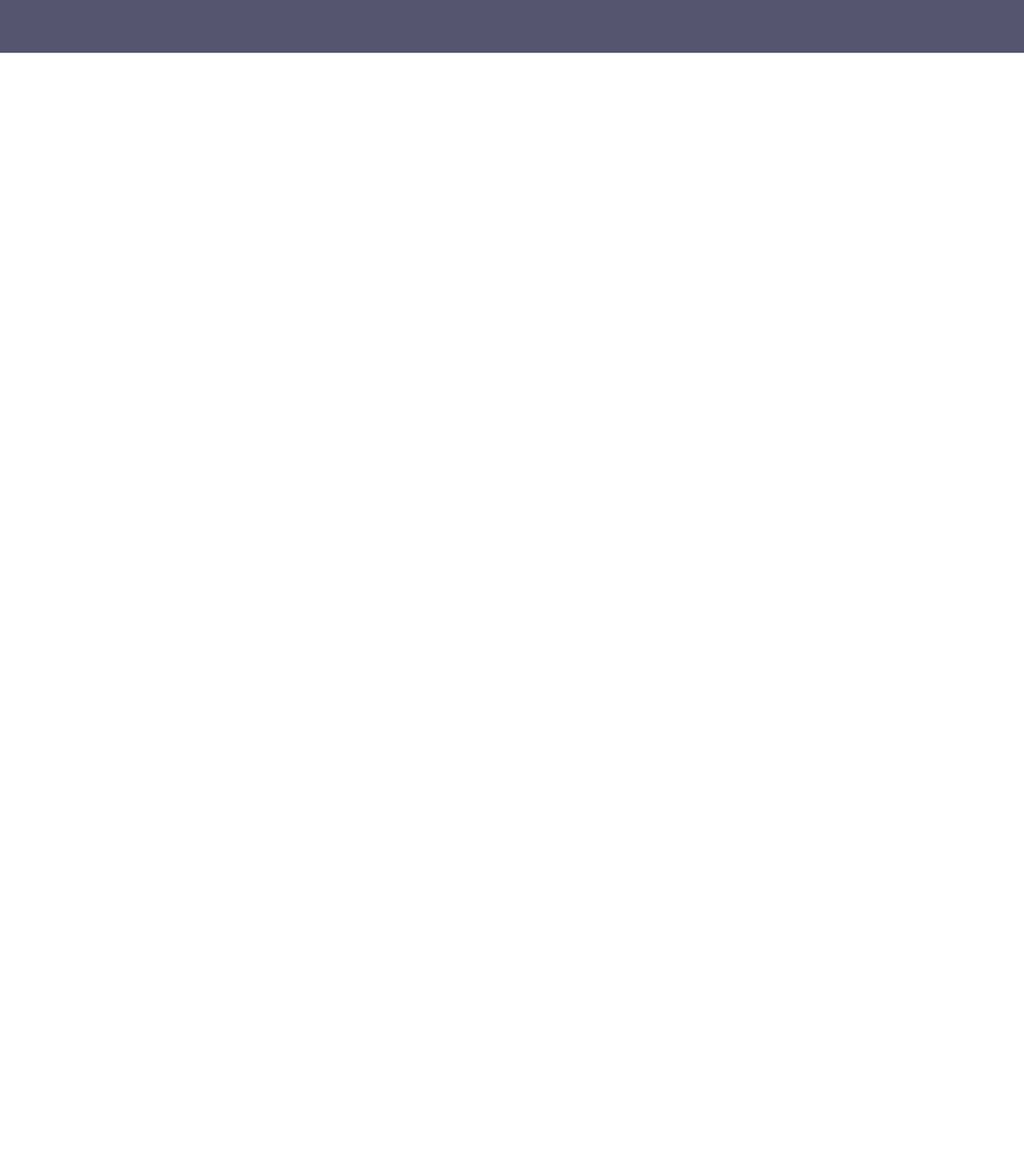
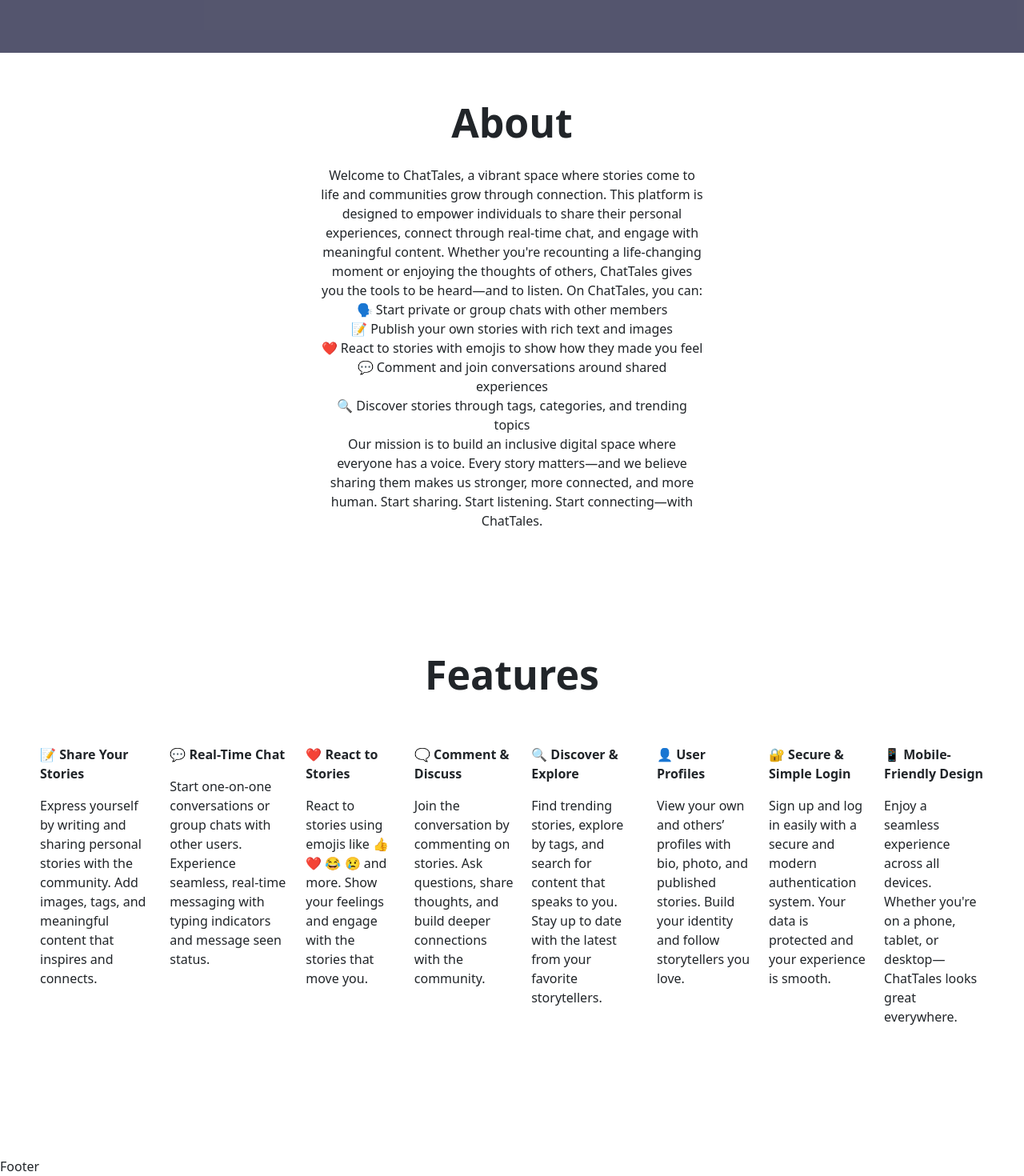
Before and after one commit to abdelaaziz11/ScribeHub, a React (Create React App) app in the folder client/: page / in a window 1280 px wide. Shown: the part 726-2196 px from the top of the page at 80% size. Before the commit the page ends 800 px from the top, so only its background shows below. Built offline with nearby package versions, Linux system fonts and the light colour scheme.

Commit message:
build my home page design

```diff
--- a/client/public/index.html
+++ b/client/public/index.html
@@ -24,7 +24,7 @@
       work correctly both with client-side routing and a non-root public URL.
       Learn how to configure a non-root public URL by running `npm run build`.
     -->
-    <title>Scribe Hub</title>
+    <title>ChatTales</title>
   </head>
   <body>
     <noscript>You need to enable JavaScript to run this app.</noscript>
--- a/client/src/App.js
+++ b/client/src/App.js
@@ -1,12 +1,14 @@
 import './App.css';
 import Navbar from './Components/Navbar/Navbar'
 import Home from './Components/Home/Home'
+import Footer from './Components/Footer/Footer'
 
 function App() {
   return (
     <div className="App">
       <Navbar/>
       <Home/>
+      <Footer/>
     </div>
   );
 }
--- /dev/null
+++ b/client/src/Components/Footer/Footer.js
@@ -0,0 +1,10 @@
+import React from 'react'
+import './Footer.css'
+
+const Footer = () => {
+  return (
+    <div>Footer</div>
+  )
+}
+
+export default Footer
--- a/client/src/Components/Home/Home.css
+++ b/client/src/Components/Home/Home.css
@@ -12,6 +12,8 @@
     background-color: blue;
 } */
 
+/* HERO ---------- */
+
 .home_hero {
     height: 92vh;
     background-color: rgba(67, 68, 95, 0.906);
@@ -21,6 +23,7 @@
 }
 .left_hero {
     color: #fff;
+    width: 500px;
 }
 .right_hero {
     height: 60vh;
@@ -29,3 +32,45 @@
     background-repeat: no-repeat;
     background-size: cover;
 }
+
+/* ABOUT ---------- */
+
+.about {
+    height: 80vh;
+    margin: 50px 400px;
+}
+.about .heading {
+    margin-top: 30px;
+    display: flex;
+    justify-content: center;
+    font-size: 50px;
+    font-weight: 800;
+}
+.about .about-paragraph {
+    display: flex;
+    justify-content: center;
+    text-align: center;
+}
+
+
+/* FEATURES ---------- */
+.features-section{
+    height: 80vh;
+}
+.features-section .heading {
+    margin-top: 30px;
+    display: flex;
+    justify-content: center;
+    font-size: 50px;
+    font-weight: 800;
+}
+
+.features-content {
+    display: flex;
+    margin: 50px;
+    gap: 20px;
+}
+
+.features-box .features-head {
+    font-weight: 600;
+}
--- a/client/src/Components/Home/Home.jsx
+++ b/client/src/Components/Home/Home.jsx
@@ -7,11 +7,90 @@ const Home = () => {
       <div className="home">
         <section className='home_hero'>
           <div className="left_hero">
-          <h1>Welcome</h1>
-          <p>This is a Community Chat and Story Sharing</p>
+            <h1>ChatTales</h1>
+            <p>Welcome to ChatTales, a vibrant space where stories come to life and communities grow through connection <br />
+              A Community Chat and Story Sharing</p>
+            <button className='btn btn-primary'>Get Started</button>
           </div>
           <div className="right_hero">
           </div>
+        </section>
+        <section className="about">
+          <p className='heading'>About</p>
+          <p className="about-paragraph">
+            Welcome to ChatTales, a vibrant space where stories come to life and communities grow through connection.
+
+            This platform is designed to empower individuals to share their personal experiences, connect through real-time chat, and engage with meaningful content. Whether you're recounting a life-changing moment or enjoying the thoughts of others, ChatTales gives you the tools to be heard—and to listen.
+
+            On ChatTales, you can:<br />
+
+            🗣 Start private or group chats with other members<br />
+
+            📝 Publish your own stories with rich text and images<br />
+
+            ❤️ React to stories with emojis to show how they made you feel<br />
+
+            💬 Comment and join conversations around shared experiences<br />
+
+            🔍 Discover stories through tags, categories, and trending topics<br />
+
+            Our mission is to build an inclusive digital space where everyone has a voice. Every story matters—and we believe sharing them makes us stronger, more connected, and more human.
+
+            Start sharing. Start listening. Start connecting—with ChatTales.
+          </p>
+        </section>
+        <section className="features-section">
+          <p className='heading'>Features</p>
+          <div className="features-content">
+          <div className='features-box'>
+            <p className='features-head'>📝 Share Your Stories</p>
+            <span>Express yourself by writing and sharing personal stories with the community. Add images, tags, and meaningful content that inspires and connects.
+            </span>
+          </div>
+
+          <div className='features-box'>
+            <p className='features-head'>💬 Real-Time Chat</p>
+            <span>Start one-on-one conversations or group chats with other users. Experience seamless, real-time messaging with typing indicators and message seen status.
+            </span>
+          </div>
+
+          <div className='features-box'>
+            <p className='features-head'>❤️ React to Stories</p>
+            <span>React to stories using emojis like 👍 ❤️ 😂 😢 and more. Show your feelings and engage with the stories that move you.
+            </span>
+          </div>
+
+          <div className='features-box'>
+            <p className='features-head'>🗨️ Comment & Discuss</p>
+            <span>Join the conversation by commenting on stories. Ask questions, share thoughts, and build deeper connections with the community.
+            </span>
+          </div>
+
+          <div className='features-box'>
+            <p className='features-head'>🔍 Discover & Explore</p>
+            <span>Find trending stories, explore by tags, and search for content that speaks to you. Stay up to date with the latest from your favorite storytellers.
+            </span>
+          </div>
+
+          <div className='features-box'>
+            <p className='features-head'>👤 User Profiles</p>
+            <span>View your own and others’ profiles with bio, photo, and published stories. Build your identity and follow storytellers you love.
+            </span>
+          </div>
+
+          <div className='features-box'>
+            <p className='features-head'>🔐 Secure & Simple Login</p>
+            <span>          Sign up and log in easily with a secure and modern authentication system. Your data is protected and your experience is smooth.
+            </span>
+          </div>
+
+          <div className='features-box'>
+            <p className='features-head'>📱 Mobile-Friendly Design</p>
+            <span>Enjoy a seamless experience across all devices. Whether you're on a phone, tablet, or desktop—ChatTales looks great everywhere.
+            </span>
+          </div>
+          </div>
+
         </section>
       </div>
     </>
--- a/client/src/Components/Navbar/Navbar.jsx
+++ b/client/src/Components/Navbar/Navbar.jsx
@@ -6,7 +6,7 @@ const Navbar = () => {
     <>
     <nav class="navbar navbar-expand-lg navbar-light bg-light">
     <div class="container-fluid">
-      <a class="navbar-brand" href="#">Scribe Hub</a>
+      <a class="navbar-brand" href="#">ChatTales</a>
       <button class="navbar-toggler" type="button" data-bs-toggle="collapse" data-bs-target="#navbarText" aria-controls="navbarText" aria-expanded="false" aria-label="Toggle navigation">
         <span class="navbar-toggler-icon"></span>
       </button>
```
Also changed, not shown: client/src/Components/Footer/Footer.css (added). Lines whose indentation alone changed are shown as unchanged.
